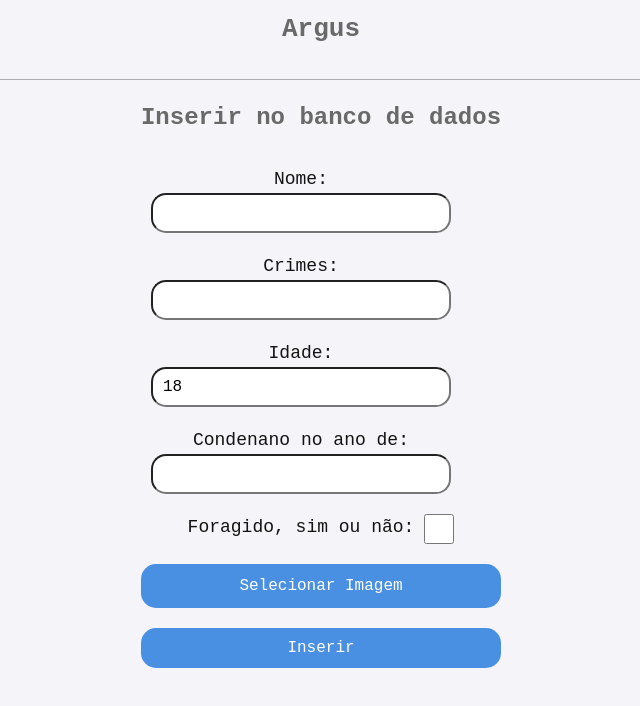
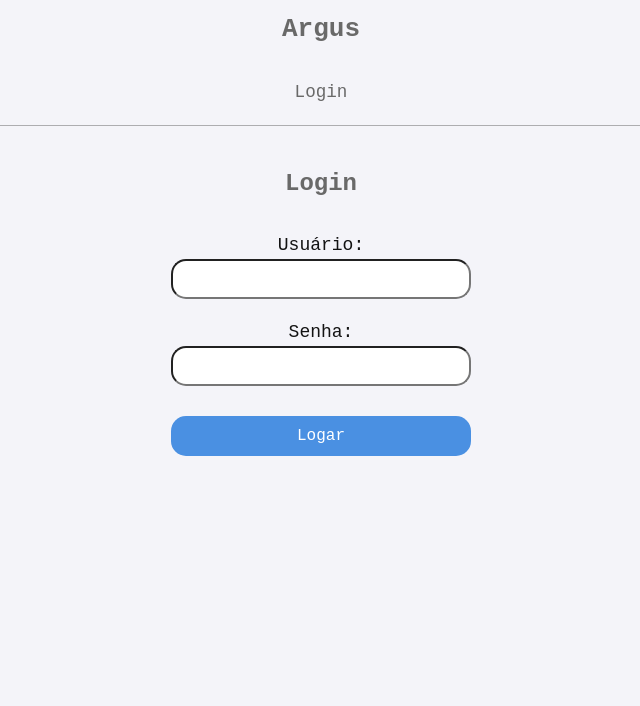
Before and after one commit to Henriqueisaias/Argus-Face-Recognition-System, a React (Vite) app in the folder front/facialSearch/: page / in a window 1280 px wide. Shown: the top 706 px of the page, without its empty margins (319-959 px from the left). Built offline with nearby package versions, Linux system fonts and the light colour scheme.

Commit message:
adição da lógica de login no front-end

```diff
--- a/front/facialSearch/package.json
+++ b/front/facialSearch/package.json
@@ -12,7 +12,8 @@
   "dependencies": {
     "axios": "^1.7.7",
     "react": "^18.3.1",
-    "react-dom": "^18.3.1"
+    "react-dom": "^18.3.1",
+    "react-router-dom": "^6.28.0"
   },
   "devDependencies": {
     "@eslint/js": "^9.11.1",
--- a/front/facialSearch/src/App.css
+++ b/front/facialSearch/src/App.css
@@ -4,3 +4,7 @@ main{
   flex-direction: column;
   align-items: center;
 }
+
+main div {
+  margin: 20px;
+}
--- a/front/facialSearch/src/App.jsx
+++ b/front/facialSearch/src/App.jsx
@@ -1,16 +1,34 @@
-import Form from './components/Form.jsx'
-import Insert from './pages/Insert/Insert.jsx'
-import './App.css'
-import Header from './components/Header.jsx'
+import { BrowserRouter as Router, Routes, Route } from "react-router-dom";
+import { useEffect } from "react";
+import { useState } from "react";
+import Header from './components/Header.jsx';
+import Login from './pages/Login/Login.jsx';
+import Insert from './pages/Insert/Insert.jsx';
+import Form from './components/Form.jsx';
+import './App.css';
 
 function App() {
 
+ const [token, setToken] = useState(false)
+
+useEffect(()=>{
+  setToken(localStorage.getItem("token"))
+},[])
+
+
+
   return (
-    <main>
-      <Header/>
-      <div ><Insert/></div>
-    </main>
-  )
+    <Router>
+      <Header token={token}/>
+      <main>
+        <Routes>
+          <Route path="/" element={<Login />} />
+          <Route path="/insert" element={<Insert />} />
+          <Route path="/form" element={<Form />} />
+        </Routes>
+      </main>
+    </Router>
+  );
 }
 
-export default App
+export default App;
--- a/front/facialSearch/src/components/Header.jsx
+++ b/front/facialSearch/src/components/Header.jsx
@@ -1,14 +1,40 @@
-import styles from "./Header.module.css"
+import { Link } from "react-router-dom";
+import Styles from "./Header.module.css";
 
 
-function Header() {
-    return (
-        <header>
-        <nav>
-        <h2>Argus</h2>
-        </nav>
-        </header>
-    )
+function Header({token}) {
+
+  console.log(token)
+
+
+  return (
+    <>
+    {token && (<header>
+      <h2>Argus</h2>
+      <nav>
+        <Link to="/" className={Styles.navLink}>
+          Login
+        </Link>
+        <Link to="/insert" className={Styles.navLink}>
+          Cadastrar procurados
+        </Link>
+        <Link to="/form" className={Styles.navLink}>
+          Busca
+        </Link>
+      </nav>
+    </header>)}
+
+    {!token && (<header>
+      <h2>Argus</h2>
+      <nav>
+        <Link to="/" className={Styles.navLink}>
+          Login
+        </Link>
+      </nav>
+    </header>)}
+
+    </>
+  );
 }
 
-export default Header
+export default Header;
--- a/front/facialSearch/src/components/Header.module.css
+++ b/front/facialSearch/src/components/Header.module.css
@@ -1,14 +1,38 @@
+
 header h2 {
-    color:dimgrey;
   font-size: 2em;
+
 }
 
 header {
-    border-bottom : 1px solid rgba(0, 0, 0, 0.295);
+  border-bottom: 1px solid rgba(0, 0, 0, 0.295);
   width: 100%;
   display: flex;
   align-items: center;
   justify-content: center;
   padding: 10px;
   margin-bottom: 20px;
+  flex-direction: column;
 }
+
+nav {
+  display: flex;
+  align-items: center;
+  justify-content: space-around;
+  font-size: 1.1rem;
+  width: 500px;
+}
+
+.navLink {
+    padding: 10px;
+    border-radius: 10px;
+    color: dimgrey;
+    text-decoration: none;
+}
+
+.navLink:hover {
+
+  color:white;
+  background-color: #4a90e2;
+  text-decoration: none;
+}
--- a/front/facialSearch/src/pages/Insert/Insert.jsx
+++ b/front/facialSearch/src/pages/Insert/Insert.jsx
@@ -1,5 +1,7 @@
-import { useState } from "react";
+import { useState, useEffect } from "react";
 import Styles from "./Insert.module.css";
+import axios from "axios";
+import { useNavigate } from "react-router-dom";
 
 function Insert() {
   const [name, setName] = useState("");
@@ -9,8 +11,15 @@ function Insert() {
   const [cond, setCond] = useState("");
   const [image, setImage] = useState(null);
   const [imageName, setImageName] = useState(null);
+  const [loading, setLoading] = useState(false);
+  const navigate = useNavigate();
 
-  const [loading, setLoading] = useState(false);
+  useEffect(() => {
+    const token = localStorage.getItem("token");
+    if (!token) {
+      navigate("/"); // Redireciona para a página de login se o token não estiver presente
+    }
+  }, [navigate]);
 
   const clean = () => {
     setName("");
@@ -19,32 +28,14 @@ function Insert() {
     setWanted(false);
     setCond("");
     setImage(null);
+    setImageName(null);
   };
 
-  const handleName = (e) => {
-    setName(e.target.value);
-    console.log(name);
-  };
-
-  const handleAge = (e) => {
-    setAge(e.target.value);
-    console.log(age);
-  };
-
-  const handleCrime = (e) => {
-    setCrime(e.target.value);
-    console.log(crime);
-  };
-
-  const handleWanted = () => {
-    setWanted(!wanted);
-    console.log(wanted);
-  };
-
-  const handleCond = (e) => {
-    setCond(e.target.value);
-    console.log(cond);
-  };
+  const handleName = (e) => setName(e.target.value);
+  const handleAge = (e) => setAge(e.target.value);
+  const handleCrime = (e) => setCrime(e.target.value);
+  const handleWanted = () => setWanted(!wanted);
+  const handleCond = (e) => setCond(e.target.value);
 
   const handleImageChange = (e) => {
     const file = e.target.files[0];
@@ -54,24 +45,40 @@ function Insert() {
     }
   };
 
-  function insert() {
-    const person = {
-      name: name,
-      age: age,
-      crime: crime,
-      wanted: wanted,
-      cond: cond,
-      image: image,
-    };
+  const insert = async () => {
+    const token = localStorage.getItem("token");
+    if (!token) {
+      navigate("/"); // Redireciona para login se o token não existir
+      return;
+    }
 
+    setLoading(true);
 
-    console.log(person);
-    setLoading(true)
-    window.alert("inserido com sucesso!");
-    setLoading(false)
-    clean();
-    // requisição de post vai aqui
-  }
+    try {
+      const formData = new FormData();
+      formData.append("name", name);
+      formData.append("age", age);
+      formData.append("crime", crime);
+      formData.append("wanted", wanted);
+      formData.append("cond", cond);
+      formData.append("image", image);
+
+      await axios.post("http://localhost:3000/wanted/insert", formData, {
+        headers: {
+          "Content-Type": "multipart/form-data",
+          Authorization: `Bearer ${token}`,
+        },
+      });
+
+      window.alert("Inserido com sucesso!");
+      clean();
+    } catch (error) {
+      console.error("Erro ao inserir dados:", error);
+      window.alert("Erro ao inserir dados!");
+    } finally {
+      setLoading(false);
+    }
+  };
 
   return (
     <div className={Styles.container}>
@@ -94,12 +101,12 @@ function Insert() {
         </div>
 
         <div className={Styles.formContainer}>
-          <label htmlFor="cond">Condenano no ano de:</label>
+          <label htmlFor="cond">Condenado no ano de:</label>
           <input type="text" value={cond} onChange={handleCond} />
         </div>
 
         <div className={Styles.checkdiv}>
-          <label htmlFor="cond">Foragido, sim ou não:</label>
+          <label htmlFor="wanted">Foragido, sim ou não:</label>
           <input
             className={Styles.check}
             type="checkbox"
@@ -119,8 +126,8 @@ function Insert() {
           onChange={handleImageChange}
         />
 
-        <button className={Styles.button} onClick={insert} disabled={!image}>
-          Inserir
+        <button className={Styles.button} onClick={insert} disabled={!image || loading}>
+          {loading ? "Inserindo..." : "Inserir"}
         </button>
       </div>
 
@@ -128,9 +135,9 @@ function Insert() {
         <div className={Styles.imagePreview}>
           <h2>Imagem Selecionada:</h2>
           <img
-            className={"img"}
+            className="img"
             src={URL.createObjectURL(image)}
-            // alt={imageName}
+            alt={imageName}
             style={{
               maxHeight: "300px",
               borderRadius: "15px",
@@ -141,13 +148,14 @@ function Insert() {
         </div>
       )}
 
-{loading && (
+      {loading && (
         <div className={Styles.loadingcontainer}>
-        <div className={Styles.loading}><h2>Fazendo reconhecimento...</h2></div>
-        <div className={Styles.spinner}></div>
+          <div className={Styles.loading}>
+            <h2>Fazendo reconhecimento...</h2>
+          </div>
+          <div className={Styles.spinner}></div>
         </div>
       )}
-
     </div>
   );
 }
--- a/front/facialSearch/src/pages/Login/Login.jsx
+++ b/front/facialSearch/src/pages/Login/Login.jsx
@@ -1,9 +1,81 @@
+import Styles from "./Login.module.css";
+import { useState } from "react";
+import { useNavigate } from "react-router-dom";
+import axios from "axios"
+
 function Login() {
-    return (
-        <div>
+  const [user, setUser] = useState("");
+  const [password, setPassword] = useState("");
+  const navigate = useNavigate();
 
+  const clean = () => {
+    setUser("");
+    setPassword("");
+  };
+
+  const handleUser = (e) => {
+    setUser(e.target.value);
+    console.log(user);
+  };
+
+  const handlePassword = (e) => {
+    setPassword(e.target.value);
+    console.log(password);
+  };
+
+
+const login = async () => {
+  const send = { user, password };
+
+  if (user === "" || password === "") {
+    return console.log("Por favor, preencha os dados.");
+  }
+
+  try {
+    const response = await axios.post("URL_DA_API", send);
+
+    // Verifique se o token foi recebido na resposta
+    if (response.data.token) {
+      localStorage.setItem("token", response.data.token); // Armazena o token no localStorage
+      console.log("Login bem-sucedido!");
+      navigate("/form");
+      clean();
+
+
+
+
+
+
+    } else {
+      console.log("Token não recebido.");
+    }
+  } catch (error) {
+    console.error("Erro no login:", error);
+  }
+};
+
+
+  return (
+    <div>
+      <h2>Login</h2>
+
+      <div className={Styles.container}>
+        <div className={Styles.formContainer}>
+          <label htmlFor="usuario">Usuário:</label>
+          <input type="text" value={user} onChange={handleUser} />
         </div>
-    )
+
+        <div className={Styles.formContainer}>
+          <label htmlFor="crime">Senha:</label>
+          <input type="password" value={password} onChange={handlePassword} />
+        </div>
+
+        <button className={Styles.button} onClick={login}>
+          Logar
+        </button>
+      </div>
+    </div>
+  );
 }
 
-export default Login
+export default Login;
--- a/front/facialSearch/src/pages/Login/Login.module.css
+++ b/front/facialSearch/src/pages/Login/Login.module.css
@@ -0,0 +1,97 @@
+* {
+    margin: 0;
+    padding: 0;
+    box-sizing: border-box;
+    font-family: monospace;
+  }
+
+  .container {
+    display: flex;
+    flex-direction: column;
+    align-items: center;
+  }
+
+  h2 {text-align: center;}
+
+  input[type="text"],
+  input[type="number"],
+  input[type="password"] {
+    height: 40px;
+    border-radius: 15px;
+    background-color: white;
+    color: black;
+    font-size: 16px;
+    padding: 10px;
+  }
+
+  .check {
+    height: 30px;
+    width: 30px;
+    cursor: pointer;
+  }
+
+  label {
+    font-size: 18px;
+  }
+
+  .formContainer {
+    display: flex;
+    width: 300px;
+    justify-content: center;
+    flex-direction: column;
+    margin: 10px;
+  }
+
+  .formContainer label {
+      text-align: center;
+  }
+
+
+
+  .button {
+    background-color: #4a90e2;
+    color: white;
+    padding: 10px 20px;
+    border-radius: 15px;
+    cursor: pointer;
+    font-size: 16px;
+    margin: 20px 0;
+    display: inline-block;
+    width: 94%;
+    text-align: center;
+  }
+
+  .button:hover {
+    background-color: #0c477a;
+  }
+
+
+  .loading{
+      margin-top: 20px;
+      color: #09f;
+    }
+
+
+    .spinner {
+      border: 4px solid rgba(0, 0, 0, 0.1);
+      width: 40px;
+      margin-top: 10px;
+      height: 40px;
+      border-radius: 50%;
+      border-left-color: #09f;
+      animation: spin 1s ease infinite;
+    }
+
+    @keyframes spin {
+      to {
+        transform: rotate(360deg);
+      }
+    }
+
+    .loadingcontainer {
+      margin: 0 auto;
+      display: flex;
+      flex-direction: column;
+      justify-content: center;
+      align-items: center;
+    }
```
Also changed, not shown: front/facialSearch/src/components/Form.jsx (+21 -5 lines), front/facialSearch/src/pages/ShowUser/ShowUser.jsx (added, +10 -0 lines), front/facialSearch/src/req.js (deleted), 1 other file (tests, documents, lock files or other folders). Lines whose indentation alone changed are shown as unchanged.
